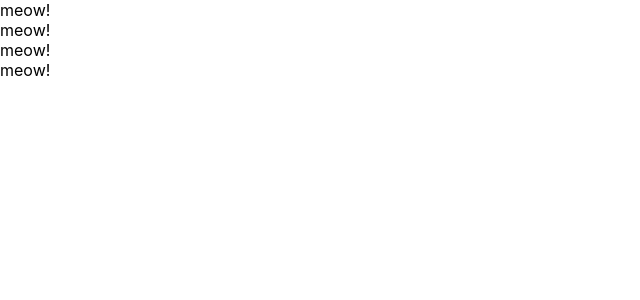
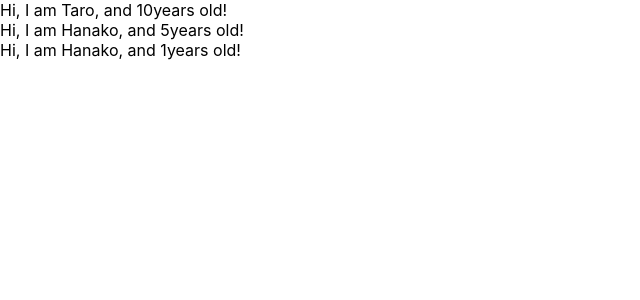
Before and after one commit to mktoy/react_sample, a React (Create React App) app: page / in a window 1280 px wide. Shown: the top 300 px of the page, without its empty margins (0-640 px from the left). Built offline with nearby package versions, Linux system fonts and the light colour scheme.

Commit message:
learn props of component

```diff
--- a/src/App.js
+++ b/src/App.js
@@ -11,17 +11,26 @@
 // }
 
 const App = () => {
+  const profiles = [
+    { name: "Taro", age: 10},
+    { name: "Hanako", age: 5},
+    { name: "Hanako"}
+  ]
   return (
     <div>
-      <Cat />
-      <Cat />
-      <Cat />
-      <Cat />
+      {
+        profiles.map((profile, index) => {
+          return <User name={profile.name} age={profile.age} key={index} />
+        })
+      }
     </div>
   )
 }
+const User = (props) => {
+  return <div>Hi, I am {props.name}, and {props.age}years old!</div>
+}
 
-const Cat = () => {
-  return <div>meow!</div>
+User.defaultProps = {
+  age: 1
 }
 export default App;
```
